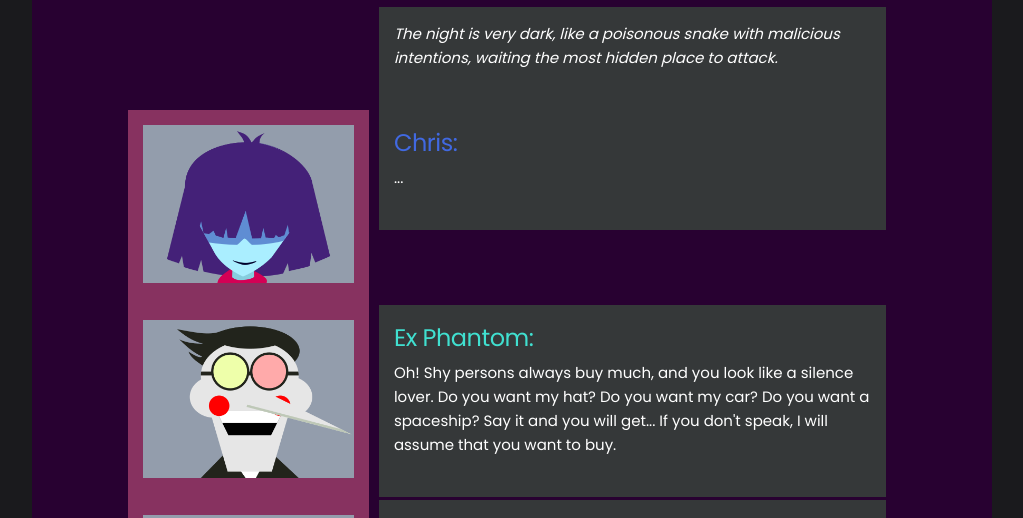
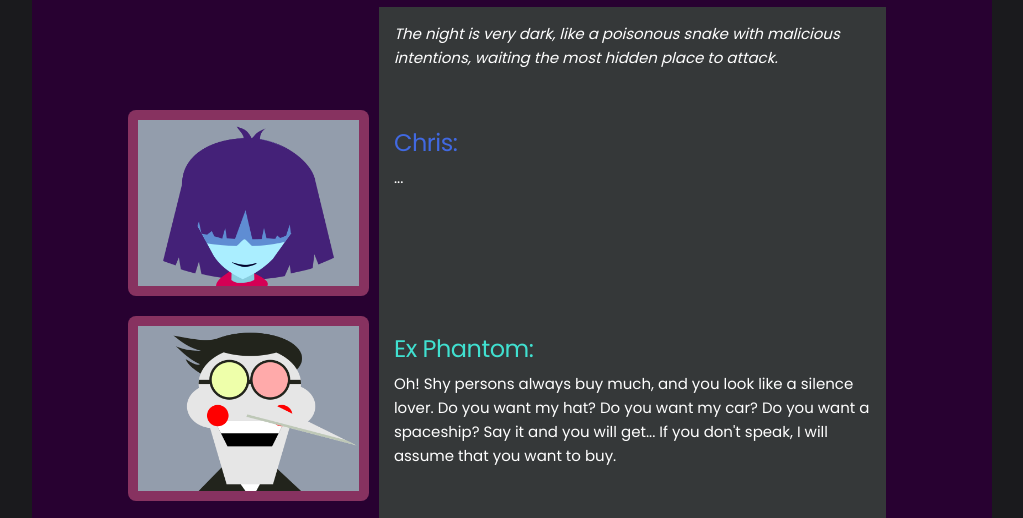
Before and after one commit to EylulBlossomGames/visual-fanfic, a plain HTML site: page output/index.html in a window 1280 px wide. Shown: the part 203-721 px from the top of the page, without its empty margins (128-1151 px from the left). Drawn offline with Linux system fonts and the light colour scheme; a web font is replaced by a local one.

Commit message:
style changes for character and dialog boxes

```diff
--- a/output/index.html
+++ b/output/index.html
@@ -52,7 +52,7 @@
 
         .d-line {
             display: flex;
-            align-items: start;
+            align-items: stretch;
             justify-content: center;
             gap: 1rem;
         }
@@ -60,16 +60,23 @@
         .character-box, .dialog-box {
             flex-grow: 1;
             width: 100%;
-            height: 100%;
+            height: auto;
             margin: 0;
             padding: 1.5rem;
         }
 
         .character-box {
+            display: flex;
+            align-items: center;
+            justify-content: center;
+            border-radius: 8px;
+            margin-bottom: 2rem;
+            padding: 1rem;
+            height: 100%;
             background-color: #873260;
         }
 
-        .dialog-box {
+        .dialog-box {;
             background-color: #353839;
         }
 
```
Also changed, not shown: src/index.html (+10 -3 lines).
